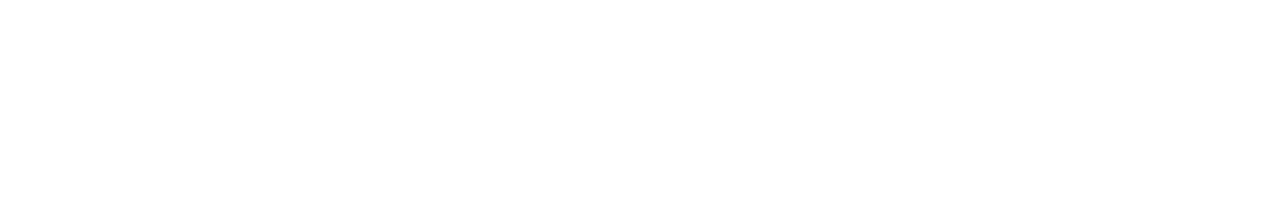
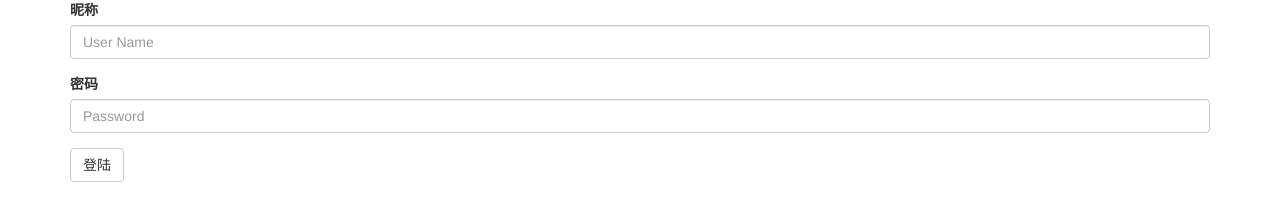
Before and after one commit to NanaMorse/learnSPA, a website: page public/index.html in a window 1280 px wide. Drawn offline with Linux system fonts and the light colour scheme.

Commit message:
配置应用基础框架

```diff
--- /dev/null
+++ b/public/business/js/login.js
@@ -0,0 +1,24 @@
+define(function(require, exports, module){
+    var $ = require('$');
+
+    var $map;
+    var $page = $("#page_login");
+
+    function init(){
+        $map = {
+            'loginBtn' : $page.find('#loginBtn')
+        }
+    }
+
+    function bindEvent(){
+        $map.loginBtn.on('click', function(){
+            console.log('尝试登陆');
+        });
+    }
+
+
+    module.exports = {
+        'init' : init,
+        'bindEvent' : bindEvent
+    };
+});
--- a/public/business/view/login.html
+++ b/public/business/view/login.html
@@ -1,3 +1,4 @@
+<div class="singlePage" id="page_login" data-title="登录">
     <form>
         <div class="form-group">
             <label for="userName">昵称</label>
@@ -7,5 +8,6 @@
             <label for="password">密码</label>
             <input type="password" class="form-control" id="password" placeholder="Password">
         </div>
-    <button type="submit" class="btn btn-default">登陆</button>
     </form>
+    <button type="submit" id="loginBtn" class="btn btn-default">登陆</button>
+</div>
--- a/public/js/config.js
+++ b/public/corejs/config.js
@@ -4,7 +4,8 @@
 define(function(require, exports, module){
 
     module.exports = {
-        'firstPage' : ''
+        'baseIndex' : 'business',
+        'firstPage' : 'login'
     };
 
 });
--- a/public/js/shell.js
+++ b/public/corejs/shell.js
@@ -2,7 +2,7 @@
  * Created by nana on 2016/1/15.
  */
 define(function(require, exports, module){
-  //  var socket = require('io')();
+/*    var socket = require('io')();
     var $map = require('./$map');
 
 
@@ -38,5 +38,12 @@ define(function(require, exports, module){
 
     module.exports = {
         'init' : init
-    }
+    }*/
+
+
+    var config = require('config');
+    var utils = require('utils');
+
+    utils.loadPage(config.firstPage);
+
 });
--- /dev/null
+++ b/public/corejs/starter.js
@@ -0,0 +1,14 @@
+seajs.config({
+    'base' : './',
+
+    'alias' : {
+        '$' : "lib/jquery/1.11.1/jquery.js",
+        'io' : 'lib/socket.io/socket.io.js',
+        'utils' : 'corejs/utils.js',
+        'config' : 'corejs/config.js'
+    }
+});
+
+seajs.use('corejs/shell', function(shell){
+    //shell.init();
+});
--- /dev/null
+++ b/public/corejs/utils.js
@@ -0,0 +1,68 @@
+// 工具类方法
+define(function(require, exports, module){
+    var config = require('config');
+    var $ = require('$');
+    var $mainContainer = $('#mainContainer');
+
+
+    /**
+     * @description 加载页面
+     * @param pageName {String} 页面名称
+     **/
+    function loadPage(pageName){
+        //todo 未来版本中使用location.hash来管理应用状态
+        // 获取该页面相关信息
+        var pathInfo = getPathInfo(pageName),
+            pageId = pathInfo.pageId,
+            pagePath = pathInfo.pagePath,
+            jsPath = pathInfo.jsPath;
+
+        document.getElementById(pageId) ?
+            showPage(pageId) : $.ajax(pagePath).done(function(data){
+            // 填充单页内容
+            $mainContainer.append(data);
+            // 显示当前页
+            showPage(pageId);
+            // 加载页面对应js
+            loadModule(jsPath, true);
+        });
+
+        function showPage(pageId){
+            $mainContainer.find('.singlePage').hide();
+            $('#' + pageId).show();
+        }
+    }
+
+
+    /**
+     * @description 根据页面名称获取页面相关信息
+     * @param pageName {String} 页面名称
+     **/
+    function getPathInfo(pageName){
+        return {
+            'pageId' : 'page_' + pageName,
+            'pagePath' : config.baseIndex + '/view/' + pageName + '.html',
+            'jsPath' : config.baseIndex + '/js/' + pageName + '.js'
+        }
+    }
+
+    /**
+     * @description 根据路径加载js
+     * @param jsPath {String} js模块所在路径
+     * @param doInvoke {Boolean} 是否执行模块的init与bindEvent操作
+     **/
+    function loadModule(jsPath, doInvoke){
+        seajs.use(jsPath, function(module){
+            doInvoke && invokeModule(module);
+        });
+        function invokeModule(module){
+            module.init();
+            module.bindEvent();
+        }
+    }
+
+
+    module.exports = {
+        loadPage : loadPage
+    };
+});
--- a/public/index.html
+++ b/public/index.html
@@ -11,6 +11,6 @@
     <div class="container" id="mainContainer">
     </div>
     <script src="lib/seajs/2.2.3/sea.js"></script>
-    <script src="js/starter.js"></script>
+    <script src="corejs/starter.js"></script>
 </body>
 </html>
--- a/public/js/$map.js
+++ /dev/null
@@ -1,11 +0,0 @@
-define(function(require, exports, module){
-    var $ = require('$');
-
-    module.exports = {
-        'msg' : {
-            'msgIpt' : $('#msgIpt'),
-            'sendMsgBtn' : $('#sendMsgBtn'),
-            'msgList' : $('#msgList')
-        }
-    }
-});
--- a/public/js/starter.js
+++ /dev/null
@@ -1,12 +0,0 @@
-seajs.config({
-    'base' : './',
-
-    'alias' : {
-        '$' : "lib/jquery/1.11.1/jquery.js",
-        'io' : 'lib/socket.io/socket.io.js'
-    }
-});
-
-seajs.use('js/shell', function(shell){
-    //shell.init();
-});
```
Lines whose indentation alone changed are shown as unchanged.
